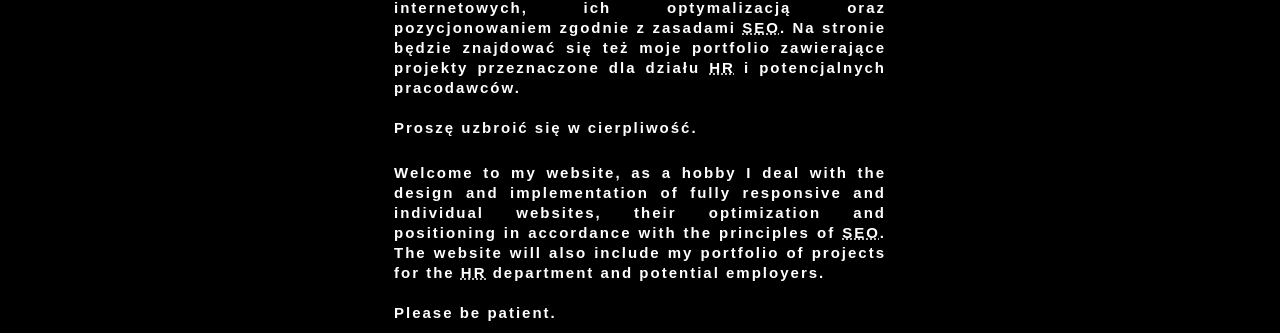
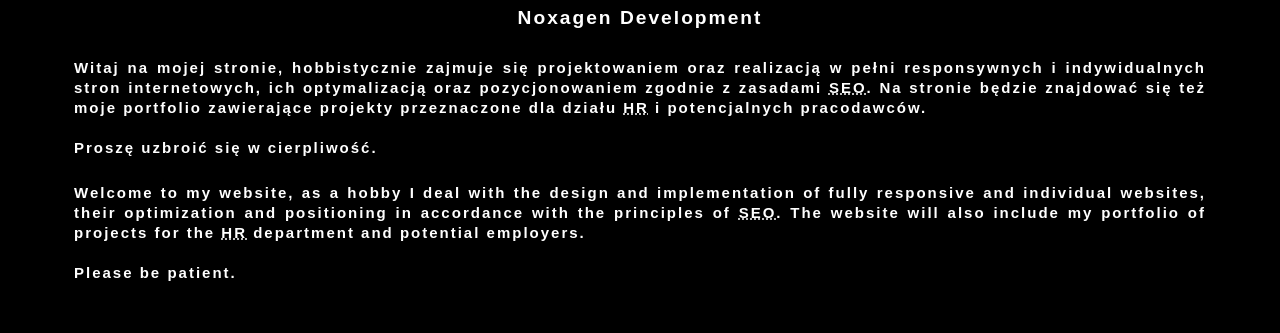
Before and after one commit to NoxaGen/mine_portfolio, a plain HTML site: page index.html in a window 1280 px wide. Shown: the part 512-845 px from the top of the page. After the commit the page ends 805 px from the top, so only its background shows below. Drawn offline with Linux system fonts and the light colour scheme.

Commit message:
change description section in header

```diff
--- a/style.css
+++ b/style.css
@@ -42,8 +42,8 @@ h2 {
     position: absolute;
     display: block;
     transform: translateX(-50%);
-    max-width: 40vw;
-    margin-top: 50vh;
+    width: 90vw;
+    margin-top: 65vh;
     left: 50%;
     letter-spacing: 2px;
     line-height: 20px;
```
